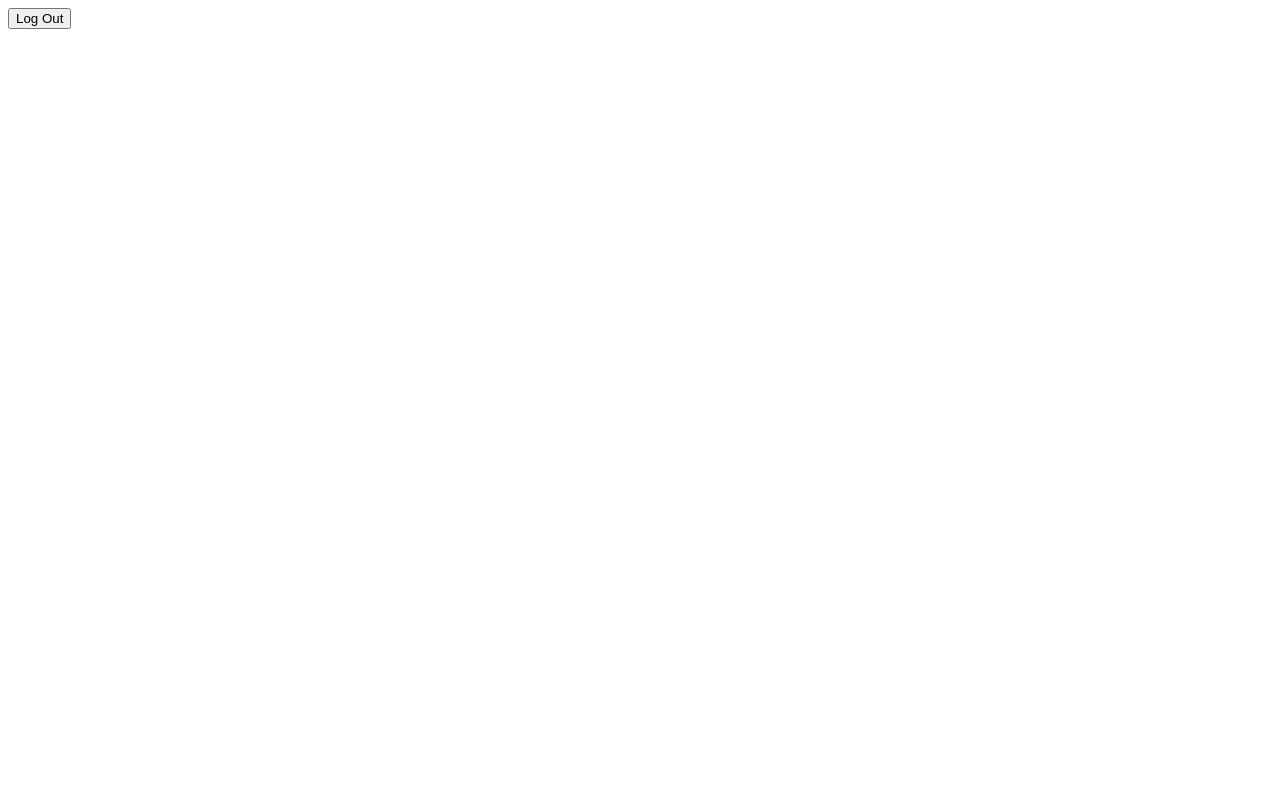
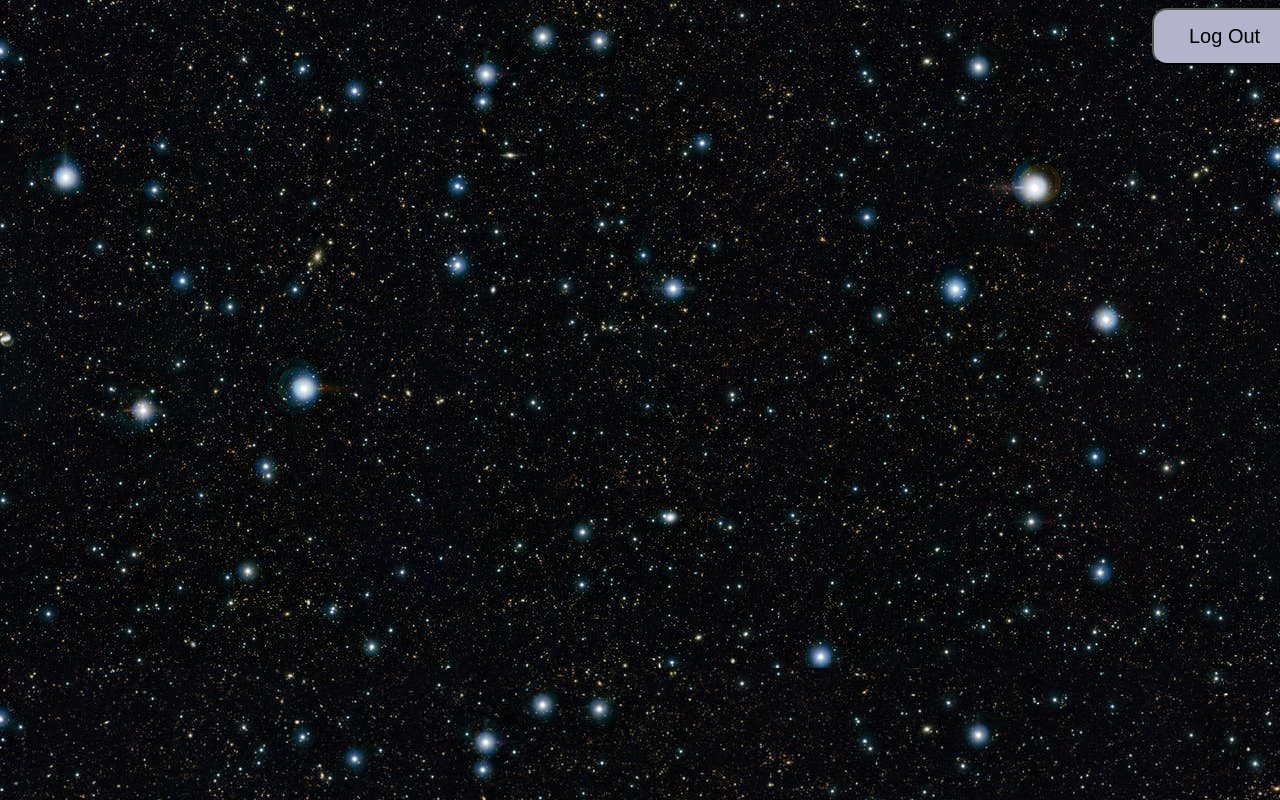
Before and after one commit to al109/Web-Programming, a plain HTML site: page game.html in a window 1280 px wide. Drawn offline with Linux system fonts and the light colour scheme; files whose address does not match are found by name.

Commit message:
Added some css

```diff
--- a/Style.css
+++ b/Style.css
@@ -0,0 +1,13 @@
+#gameBody {
+  background-image: url("Images/placeholder-background.jpg");
+  background-repeat: repeat;
+}
+
+#logout {
+  background-color: #b3b3cc;
+  padding: 15px 35px;
+  font-size: 20px;
+  border-radius: 15px;
+  position:absolute;
+  left:90%;
+}
--- a/game.html
+++ b/game.html
@@ -3,9 +3,9 @@
   <link rel="stylesheet" type="text/css" href="Style.css">
   <script src="Script.js"></script>
 </head>
-<body>
+<body id="gameBody">
   <a href="index.html">
-    <input class="button" type="button" name="logout" value="Log Out">
+    <input id="logout" type="button" name="logout" value="Log Out">
   </a>
 </body>
 </html>
```
Also changed, not shown: Images/placeholder-background.jpg (added).
